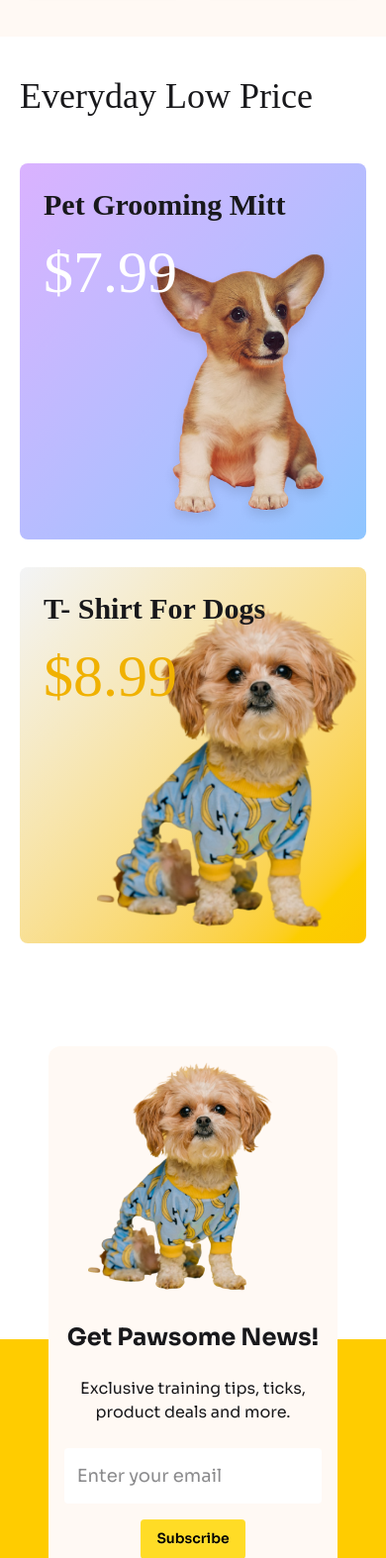
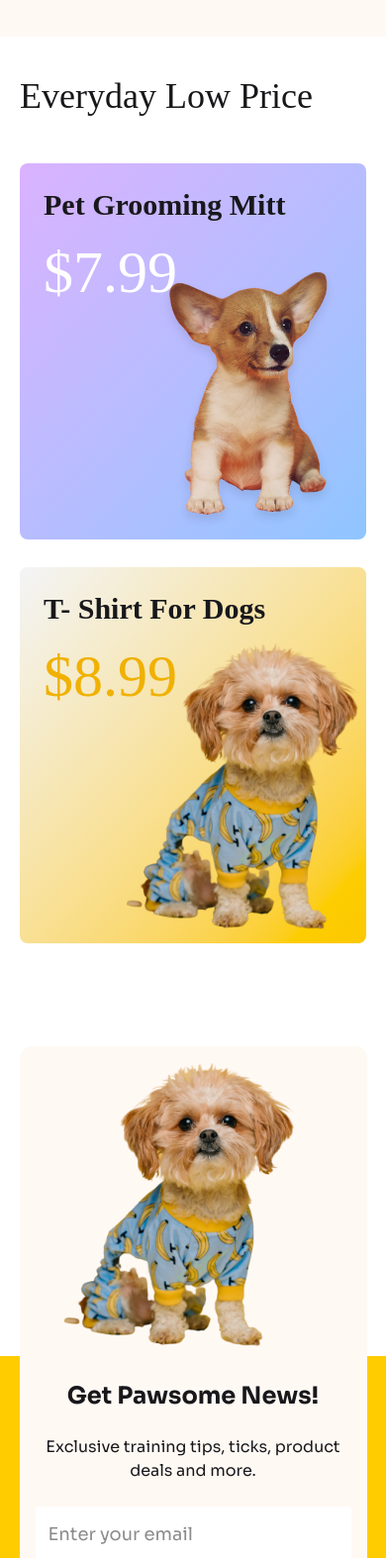
Before and after one commit to ImtiazeA/ph-wdd-a3-cat1-pet-shop, a plain HTML site: page index.html in a window 390 px wide. Shown: the part 2653-4227 px from the top of the page at 99% size. Drawn offline with nearby package versions, Linux system fonts and the light colour scheme; a web font is replaced by a local one.

Commit message:
Adjust button styles, image sizes, and hero section width.
Updated the "Login" button with new styles for consistency. Refined background image scaling across various cards for better visual balance. Adjusted the hero section width for improved responsiveness and layout alignment.

```diff
--- a/index.html
+++ b/index.html
@@ -53,7 +53,7 @@
                 <div class="navbar-end gap-4 hidden md:flex">
                     <a class="hover:cursor-pointer"><i class="fa-regular fa-bell"></i></a>
                     <a class="hover:cursor-pointer"><i class="fa-solid fa-magnifying-glass"></i></a>
-                    <a class="btn">Login</a>
+                    <a class="btn btn-ghost border-primary-yellow">Login</a>
                     <a class="btn bg-primary-yellow">Register</a>
                 </div>
 
@@ -449,7 +449,7 @@
 
                     <!-- large card -->
                 <div class="card w-full h-[380px] md:h-[480px]  bg-gradient-to-br from-purple-300 to-blue-300 md:col-span-3 bg-no-repeat">
-                    <div class="flex items-start md:items-center absolute inset-0 bg-[url('images/cute-dog-mid.png')] bg-[size:auto_80%] md:bg-[size:auto_100%] bg-no-repeat bg-[position:100%_100%]">
+                    <div class="flex items-start md:items-center absolute inset-0 bg-[url('images/cute-dog-mid.png')] bg-[size:auto_75%] md:bg-[size:auto_100%] bg-no-repeat bg-[position:100%_100%]">
                         <div class="card-body gap-5 grow-0">
                             <p class="text-xl hidden md:block">Under Price</p>
                             <h3 class="card-title font-adlam-display text-3xl">Pet Grooming Mitt</h3>
@@ -461,7 +461,7 @@
 
                 <!-- large card -->
                 <div class="card bg-cards w-full h-[380px] md:h-[480px] bg-gradient-to-br from-gray-100 to-yellow-400 md:col-span-2">
-                    <div class="absolute inset-0 bg-[url('images/cute-pet-mid.png')] bg-[size:auto_90%] md:bg-[size:auto_90%] bg-no-repeat bg-[position:100%_100%]">
+                    <div class="absolute inset-0 bg-[url('images/cute-pet-mid.png')] bg-[size:auto_80%] md:bg-[size:auto_90%] bg-no-repeat bg-[position:100%_100%]">
                         <div class="card-body gap-5 grow-0">
                             <h3 class="card-title font-adlam-display text-3xl">T- Shirt For Dogs</h3>
                             <p class="text-6xl font-adlam-display text-yellow-500">$8.99</p>
@@ -479,7 +479,7 @@
 
     <footer class="mx-auto bg-[linear-gradient(to_bottom,transparent_0%,transparent_30%,#FFCC00_30%,#FFCC00_100%)]">
 
-        <div class="hero bg-header w-6/8 mx-auto rounded-xl mb-10 md:mb-24">
+        <div class="hero bg-header w-[90%] md:w-5/6 mx-auto rounded-xl mb-10 md:mb-24">
             <div class="hero-content grid grid-cols-1 md:grid-cols-5 gap-5">
                 <div class="col-span-2">
                     <img
```
